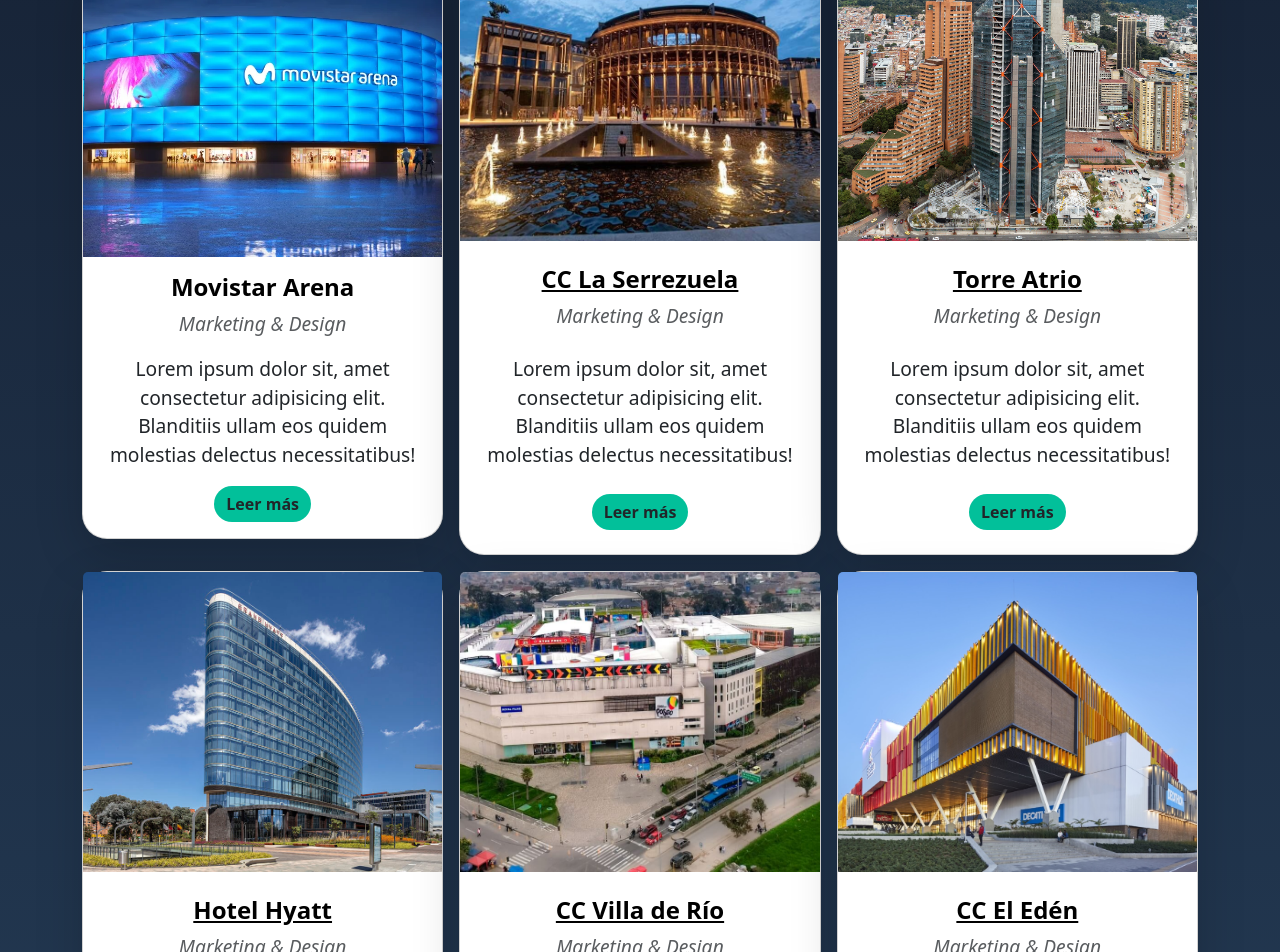
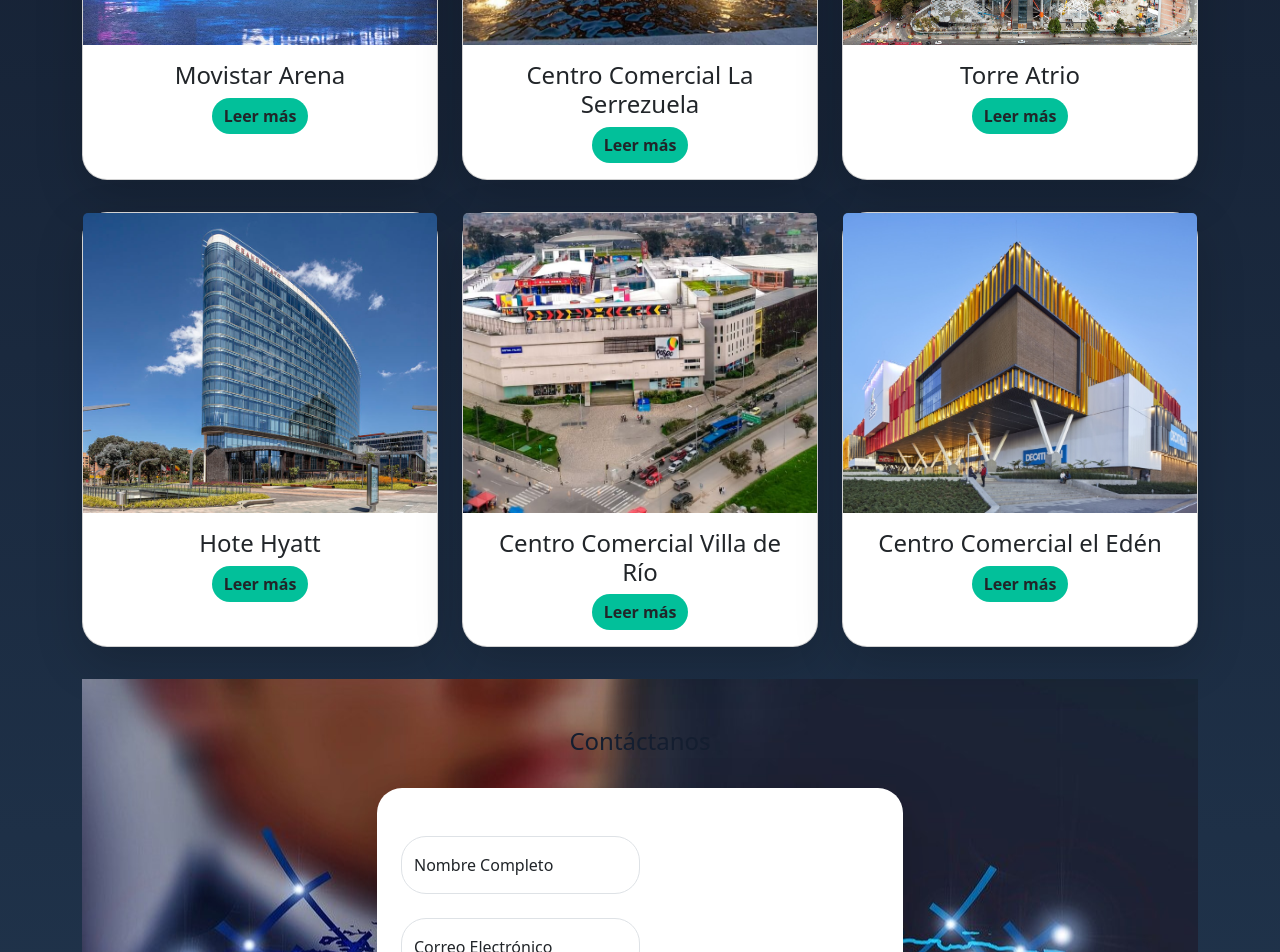
Before and after one commit to NtmNitram/TeamcoApp, an Angular app: page / in a window 1280 px wide. Shown: the part 3460-4412 px from the top of the page. Built offline with nearby package versions, Linux system fonts and the light colour scheme.

Commit message:
Estilos personalizados

```diff
--- a/src/app/Components/body/body.component.css
+++ b/src/app/Components/body/body.component.css
@@ -59,35 +59,17 @@ h2{
 
 
 
-/* Estilos avanzados para la sección de proyectos */
-#proyectos {
-    background: linear-gradient(to bottom, #141e30, #243b55);
-    padding: 60px 0;
+/* Estilos para la sección de proyectos */
+#proyectos .row {
+  margin-top: 2rem; /* Agrega espacio entre las filas de arriba y abajo */
 }
 
+/* Resto de tus estilos */
 #proyectos .display-6 {
   font-size: 2.5rem;
   color: #fff;
   margin-top: 2rem;
-    text-transform: uppercase;
   transition: transform 0.4s ease-in-out, color 0.4s ease-in-out;
-  }
-
-  #proyectos .display-6:hover {
-    transform: translateY(-5px);
-    color: #f06;
-  }
-
-  #proyectos p {
-    color: #fff;
-    font-size: 1.2rem;
-    margin-top: 1rem;
-    transition: transform 0.4s ease-in-out, color 0.4s ease-in-out;
-  }
-
-  #proyectos p:hover {
-    transform: scale(1.02);
-    color: #f06;
 }
 
 #proyectos .card {
@@ -96,19 +78,15 @@ h2{
 }
 
 #proyectos .card:hover {
-    transform: scale(1.10);
+  transform: scale(1.08);
   box-shadow: 0 0 20px rgba(0, 123, 255, 0.2);
 }
 
-  #proyectos .card-title a {
+#proyectos .card-title{
   text-decoration: none;
   color: #000;
   font-weight: bold;
   transition: color 0.4s ease-in-out;
-  }
-
-  #proyectos .card-title a:hover {
-    color: #f06;
 }
 
 
@@ -169,7 +147,7 @@ h2 {
   margin-left: -1em;
 }
 
-h1, p{
+h1{
 
   text-align: center;
 }
@@ -187,8 +165,39 @@ h1, p{
 .whatsapp-button {
 
   position: fixed;
-  bottom: 20px; /* Ajusta la distancia desde la parte inferior según tus preferencias */
-  right:  -230px; /* Ajusta la distancia desde la derecha según tus preferencias */
-  z-index: 999; /* Asegura que esté por encima de otros elementos */
+  bottom: 20px;
+  right:  -230px;
+  z-index: 999; /* Asegura que esté por encima*/
 
 }
+
+
+
+.popup {
+  display: none;
+  position: fixed;
+  top: 0;
+  left: 0;
+  width: 100%;
+  height: 100%;
+  background-color: rgba(0, 0, 0, 0.7);
+  z-index: 1;
+}
+
+.popup-content {
+  position: absolute;
+  top: 50%;
+  left: 50%;
+  transform: translate(-50%, -50%);
+  background-color: #fff;
+  padding: 20px;
+  box-shadow: 0 0 10px rgba(0, 0, 0, 0.3);
+}
+
+.close {
+  position: absolute;
+  top: 10px;
+  right: 10px;
+  font-size: 24px;
+  cursor: pointer;
+}
--- a/src/app/Components/body/body.component.html
+++ b/src/app/Components/body/body.component.html
@@ -76,234 +76,53 @@
     <div class="container-lg">
       <div data-aos="fade-up" class="row justify-content-center align-items-center mt-md-5">
         <div class="col-md-5 col-9 text-md-center text-center mt-5 display-6 fw-bold text-white">
-          Proyectos Destacados
-        </div>
-        <div class="col-md-8 px-5 col-9 text-md-center text-center mt-4 text-white">
-          Una pequeña muestra de el alcance que hemos logrado como equipo!
+          <h1>Proyectos Destacados</h1>
         </div>
       </div>
 
 
 
-      <div class="row my-3 align-items-center justify-content-center g-3">
-        <div data-aos="fade-up" class="col-9 col-md-7 col-xl-4">
-          <div class="card shadow-lg">
+      <div class="row">
+        <!-- Primera Fila -->
+        <div class="col-12 col-md-4">
+          <div data-aos="fade-up" class="card shadow-lg">
             <img src="../../../assets/Movistar Arena.jpg" class="card-img-top" alt="web optimization">
             <div class="card-body">
-              <h4 class="card-title">
-                <a href="#" target="_blank">
+              <h4>
                 Movistar Arena
-                </a>
               </h4>
-              <p class="card-subtitle text-muted mt-1 fst-italic">
-                <i class="bi bi-card-text"></i>
-                Marketing & Design
-              </p>
-              <p class="card-text text-dark">
-                Lorem ipsum dolor sit, amet consectetur adipisicing elit. Blanditiis ullam eos quidem molestias delectus necessitatibus!
-              </p>
               <div class="text-center">
-                <a href="#casestudy1" class="grow rounded-pill btn btn-primary text-dark fw-bold btn-md text-decoration-none">
+                <a (click)="mostrarVentanaEmergente()" class="grow rounded-pill btn btn-primary text-dark fw-bold btn-md text-decoration-none">
                   Leer más
                 </a>
               </div>
             </div>
           </div>
         </div>
-
-      <div data-aos="fade-up" class="col-9 col-md-7 col-xl-4">
-        <div style="border-radius: 25px;" class="card shadow-lg">
-          <img
-            src="../../../assets/serrezuela.jpg"
-            class="card-img-top"
-            alt="web optimization"
-          />
-          <div class="card-body py-4">
-            <h4 class="card-title">
-              <a
-                style="
-                  text-decoration: underline;
-                  color: black;
-                  font-weight: bold;
-                "
-                href="#"
-                target="_blank"
-              >
-                CC La Serrezuela
-              </a>
+        <div class="col-12 col-md-4">
+          <div data-aos="fade-up" class="card shadow-lg">
+            <img src="../../../assets/serrezuela.jpg" class="card-img-top" alt="web optimization">
+            <div class="card-body">
+              <h4>
+                Centro Comercial La Serrezuela
               </h4>
-            <p class="card-subtitle text-muted mt-1 fst-italic">
-              <i class="bi bi-card-text"></i>
-              Marketing & Design
-            </p>
-            <p class="card-text mt-4 mt-sm-4 text-dark">
-              Lorem ipsum dolor sit, amet consectetur adipisicing elit. Blanditiis ullam eos quidem molestias delectus necessitatibus!
-            </p>
-            <div class="mt-4 text-center">
-              <a
-                href="#casestudy1"
-                class="grow rounded-pill btn btn-primary text-dark fw-bold btn-md text-decoration-none"
-              >
+              <div class="text-center">
+                <a (click)="mostrarVentanaEmergente()" class="grow rounded-pill btn btn-primary text-dark fw-bold btn-md text-decoration-none">
                   Leer más
                 </a>
               </div>
             </div>
           </div>
         </div>
-
-      <div data-aos="fade-up" class="col-9 col-md-7 col-xl-4">
-        <div style="border-radius: 25px;" class="card shadow-lg">
-          <img
-            src="../../../assets/TorreAtrio.jpg"
-            class="card-img-top"
-            alt="web optimization"
-          />
-          <div class="card-body py-4">
-            <h4 class="card-title">
-              <a
-                style="
-                  text-decoration: underline;
-                  color: black;
-                  font-weight: bold;
-                "
-                href="#"
-                target="_blank"
-              >
+        <div class="col-12 col-md-4">
+          <div data-aos="fade-up" class="card shadow-lg">
+            <img src="../../../assets/TorreAtrio.jpg" class="card-img-top" alt="web optimization">
+            <div class="card-body">
+              <h4>
                 Torre Atrio
-              </a>
               </h4>
-            <p class="card-subtitle text-muted mt-1 fst-italic">
-              <i class="bi bi-card-text"></i>
-              Marketing & Design
-            </p>
-            <p class="card-text mt-4 mt-sm-4 text-dark">
-              Lorem ipsum dolor sit, amet consectetur adipisicing elit. Blanditiis ullam eos quidem molestias delectus necessitatibus!
-            </p>
-            <div class="mt-4 text-center">
-              <a
-                href="#casestudy1"
-                class="grow rounded-pill btn btn-primary text-dark fw-bold btn-md text-decoration-none"
-              >
-              Leer más
-              </a>
-            </div>
-          </div>
-        </div>
-      </div>
-
-      <div data-aos="fade-up" class="col-9 col-md-7 col-xl-4">
-        <div style="border-radius: 25px;" class="card shadow-lg">
-          <img
-            src="../../../assets/Hotel Hyatt.jpg"
-            class="card-img-top"
-            alt="web optimization"
-          />
-          <div class="card-body py-4">
-            <h4 class="card-title">
-              <a
-                style="
-                  text-decoration: underline;
-                  color: black;
-                  font-weight: bold;
-                "
-                href="#"
-                target="_blank"
-              >
-                Hotel Hyatt
-              </a>
-            </h4>
-            <p class="card-subtitle text-muted mt-1 fst-italic">
-              <i class="bi bi-card-text"></i>
-              Marketing & Design
-            </p>
-            <p class="card-text mt-4 mt-sm-4 text-dark">
-              Lorem ipsum dolor sit, amet consectetur adipisicing elit. Blanditiis ullam eos quidem molestias delectus necessitatibus!
-            </p>
-            <div class="mt-4 text-center">
-              <a
-                href="#casestudy1"
-                class="grow rounded-pill btn btn-primary text-dark fw-bold btn-md text-decoration-none"
-              >
-              Leer más
-              </a>
-            </div>
-          </div>
-        </div>
-      </div>
-
-      <div data-aos="fade-up" class="col-9 col-md-7 col-xl-4">
-        <div style="border-radius: 25px;" class="card shadow-lg">
-          <img
-            src="../../../assets/VilladelRio.jpg"
-            class="card-img-top"
-            alt="web optimization"
-          />
-          <div class="card-body py-4">
-            <h4 class="card-title">
-              <a
-                style="
-                  text-decoration: underline;
-                  color: black;
-                  font-weight: bold;
-                "
-                href="#"
-                target="_blank"
-              >
-                CC Villa de Río
-              </a>
-            </h4>
-            <p class="card-subtitle text-muted mt-1 fst-italic">
-              <i class="bi bi-card-text"></i>
-              Marketing & Design
-            </p>
-            <p class="card-text mt-4 mt-sm-4 text-dark">
-              Lorem ipsum dolor sit, amet consectetur adipisicing elit. Blanditiis ullam eos quidem molestias delectus necessitatibus!
-            </p>
-            <div class="mt-4 text-center">
-              <a
-                href="#casestudy1"
-                class="grow rounded-pill btn btn-primary text-dark fw-bold btn-md text-decoration-none"
-              >
-              Leer más
-              </a>
-            </div>
-          </div>
-        </div>
-      </div>
-
-      <div data-aos="fade-up" class="col-9 col-md-7 col-xl-4">
-        <div style="border-radius: 25px;" class="card shadow-lg">
-          <img
-            src="../../../assets/CC el Eden.jpg"
-            class="card-img-top"
-            alt="web optimization"
-          />
-          <div class="card-body py-4">
-            <h4 class="card-title">
-              <a
-                style="
-                  text-decoration: underline;
-                  color: black;
-                  font-weight: bold;
-                "
-                href="#"
-                target="_blank"
-              >
-                CC El Edén
-              </a>
-            </h4>
-            <p class="card-subtitle text-muted mt-1 fst-italic">
-              <i class="bi bi-card-text"></i>
-              Marketing & Design
-            </p>
-            <p class="card-text mt-4 mt-sm-4 text-dark">
-              Lorem ipsum dolor sit, amet consectetur adipisicing elit. Blanditiis ullam eos quidem molestias delectus necessitatibus!
-            </p>
-            <div class="mt-4 text-center">
-              <a
-                href="#casestudy1"
-                class="grow rounded-pill btn btn-primary text-dark fw-bold btn-md text-decoration-none"
-              >
+              <div class ="text-center">
+                <a (click)="mostrarVentanaEmergente()" class="grow rounded-pill btn btn-primary text-dark fw-bold btn-md text-decoration-none">
                   Leer más
                 </a>
               </div>
@@ -311,8 +130,57 @@
           </div>
         </div>
       </div>
+
+      <div class="row">
+        <!-- Segunda Fila -->
+        <div class="col-12 col-md-4">
+          <div data-aos="fade-up" class="card shadow-lg">
+            <img src="../../../assets/Hotel Hyatt.jpg" class="card-img-top" alt="web optimization">
+            <div class="card-body">
+              <h4>
+                Hote Hyatt
+              </h4>
+              <div class="text-center">
+                <a (click)="mostrarVentanaEmergente()" class="grow rounded-pill btn btn-primary text-dark fw-bold btn-md text-decoration-none">
+                  Leer más
+                </a>
               </div>
-</section>
+            </div>
+          </div>
+        </div>
+        <div class="col-12 col-md-4">
+          <div data-aos="fade-up" class="card shadow-lg">
+            <img src="../../../assets/VilladelRio.jpg" class="card-img-top" alt="web optimization">
+            <div class="card-body">
+              <h4>
+                Centro Comercial Villa de Río
+              </h4>
+              <div class="text-center">
+                <a (click)="mostrarVentanaEmergente()" class="grow rounded-pill btn btn-primary text-dark fw-bold btn-md text-decoration-none">
+                  Leer más
+                </a>
+              </div>
+            </div>
+          </div>
+        </div>
+        <div class="col-12 col-md-4">
+          <div data-aos="fade-up" class="card shadow-lg">
+            <img src="../../../assets/CC el Eden.jpg" class="card-img-top" alt="web optimization">
+            <div class="card-body">
+              <h4>
+                Centro Comercial el Edén
+              </h4>
+              <div class="text-center">
+                <a (click)="mostrarVentanaEmergente()" class="grow rounded-pill btn btn-primary text-dark fw-bold btn-md text-decoration-none">
+                  Leer más
+                </a>
+              </div>
+            </div>
+          </div>
+        </div>
+      </div>
+
+
 
 
 <!-- Componente Contacto -->
@@ -410,9 +278,6 @@ class="py-3"
       </p>
     </div>
     </div>
-
-
   </div>
 
-
 </section>
--- a/src/app/Components/body/body.component.ts
+++ b/src/app/Components/body/body.component.ts
@@ -6,5 +6,13 @@ import { Component } from '@angular/core';
   styleUrls: ['./body.component.css']
 })
 export class BodyComponent {
+  ventanaEmergenteVisible: boolean = false;
 
+  mostrarVentanaEmergente() {
+    this.ventanaEmergenteVisible = true;
+  }
+
+  cerrarVentanaEmergente() {
+    this.ventanaEmergenteVisible = false;
+  }
 }
```
Also changed, not shown: src/assets/icono-whatsapp--removebg-preview.png (renamed from src/assets/icono-whatsapp.png), src/assets/icono-whatsapp-.png (added). Lines whose indentation alone changed are shown as unchanged.
